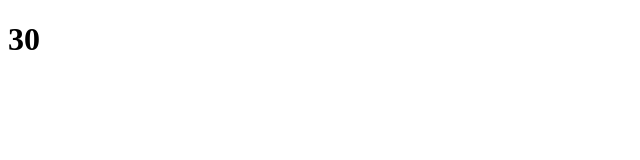
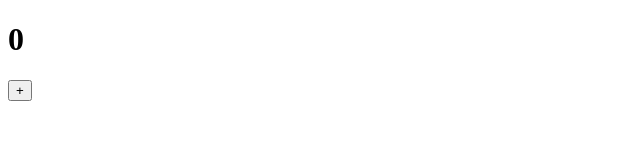
Before and after one commit to georgev-97/react-stack, a React (Create React App) app: page / in a window 1280 px wide. Shown: the top 160 px of the page, without its empty margins (0-640 px from the left). Built offline with nearby package versions, Linux system fonts and the light colour scheme.

Commit message:
feat: add clickcounter

```diff
--- a/src/Counter.js
+++ b/src/Counter.js
@@ -1,5 +1,4 @@
 import React from "react";
-import { CounterDisplay } from "./CounterDisplay";
 
 class Counter extends React.Component {
   constructor(props) {
@@ -9,20 +8,19 @@ class Counter extends React.Component {
     };
   }
 
-  componentDidMount() {
-    this._interval = setInterval(() => {
-      this.setState((prevState) => ({
-        count: prevState.count + this.props.amount,
-      }));
-    }, this.props.interval);
-  }
-
-  componentWillUnmount() {
-    clearInterval(this._interval);
-  }
+  incrementCounter = () => {
+    this.setState((prevState) => {
+      return { count: prevState.count + this.props.amount };
+    });
+  };
 
   render() {
-    return <CounterDisplay count={this.state.count} />;
+    return (
+      <div>
+        <h1>{this.state.count}</h1>
+        <button onClick={this.incrementCounter}>+</button>
+      </div>
+    );
   }
 }
 
--- a/src/CounterDisplay.js
+++ /dev/null
@@ -1,7 +0,0 @@
-import React from "react";
-
-export class CounterDisplay extends React.Component {
-    render(){
-        return <h1>{this.props.count}</h1>
-    }
-}
```
